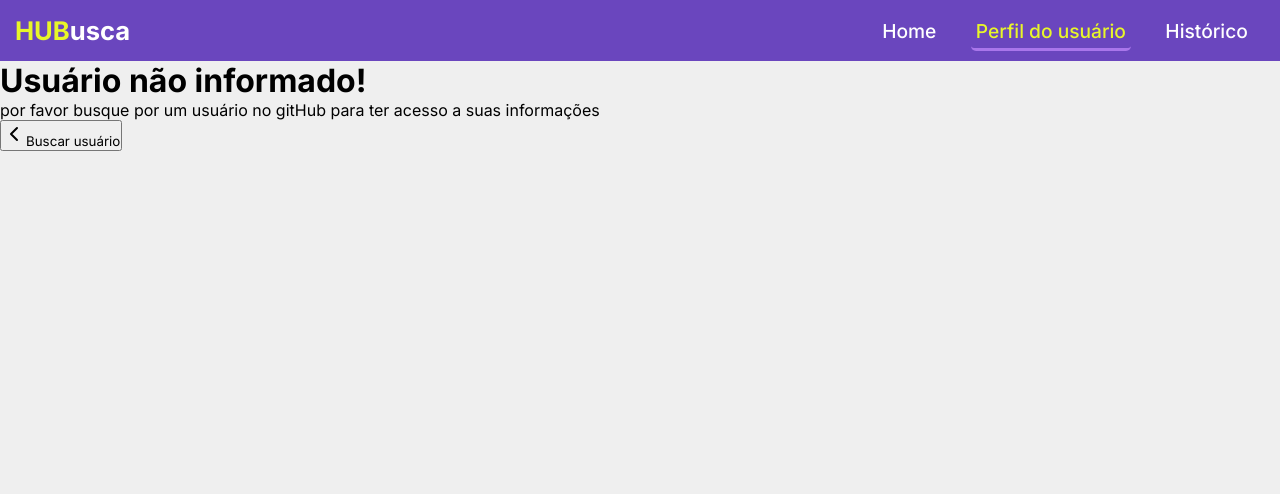
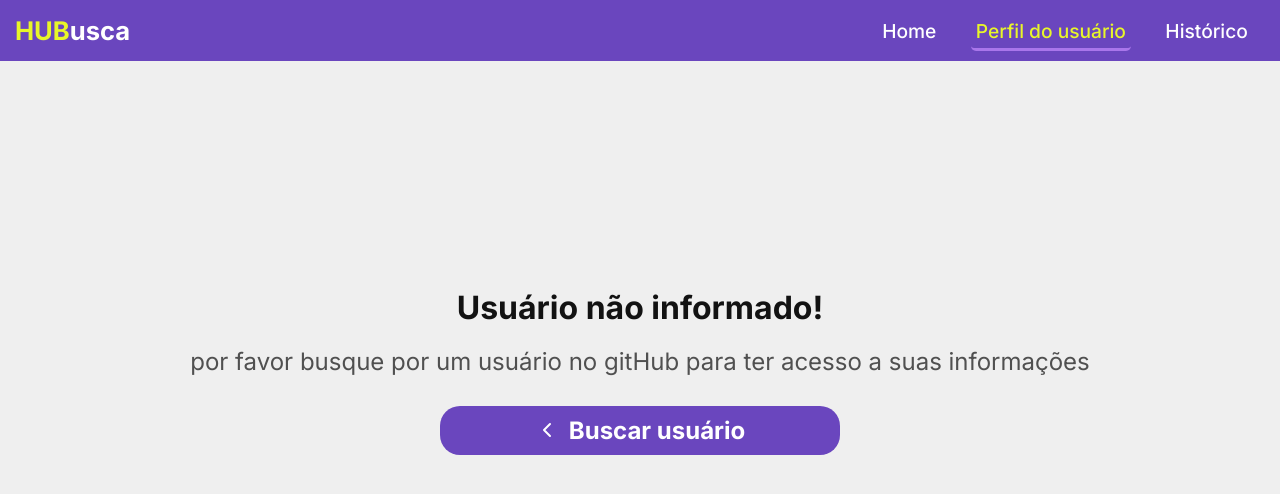
Before and after one commit to PolianaSouza/hub-busca, a Next.js app: page /informacao-usuario in a window 1280 px wide. Shown: the top 494 px of the page. Built offline with nearby package versions, Linux system fonts and the light colour scheme.

Commit message:
Inclusão de componente para quando não existir informação

```diff
--- a/src/pages/informacao-usuario.tsx
+++ b/src/pages/informacao-usuario.tsx
@@ -8,8 +8,8 @@ import UserInformations from "@/components/user/UserInformations";
 import { UserProps } from "@/types/user";
 import { ProjectProps } from "@/types/projects";
 import ProjectUserCard from "@/components/user/ProjectUserCard";
-import { ChevronLeft } from "lucide-react";
 import Loading from "@/components/common/LoadingComponent";
+import UserNotExist from "@/components/user/UserNotExist";
 
 export default function InformationUser() {
   const router = useRouter();
@@ -20,6 +20,12 @@ export default function InformationUser() {
 
   const [projectsUser, setProjectsUser] = useState<ProjectProps[] | null>(null);
   const [loadingActive, setLoadingActive] = useState(true);
+
+  const options = {
+    title: "Usuário não informado!",
+    message:
+      "por favor busque por um usuário no gitHub para ter acesso a suas informações",
+  };
 
   useEffect(() => {
     async function getUserInfo() {
@@ -125,20 +131,6 @@ export default function InformationUser() {
       </div>
     );
   } else {
-    return (
-      <div className={styles.containerNotUser}>
-        <div className={styles.cardMessage}>
-          <h1>Usuário não informado!</h1>
-          <p>
-            por favor busque por um usuário no gitHub para ter acesso a suas
-            informações
-          </p>
-          <button className={styles.btnGoBack} onClick={() => router.push("/")}>
-            <ChevronLeft />
-            Buscar usuário
-          </button>
-        </div>
-      </div>
-    );
+    return <UserNotExist options={options} />;
   }
 }
```
